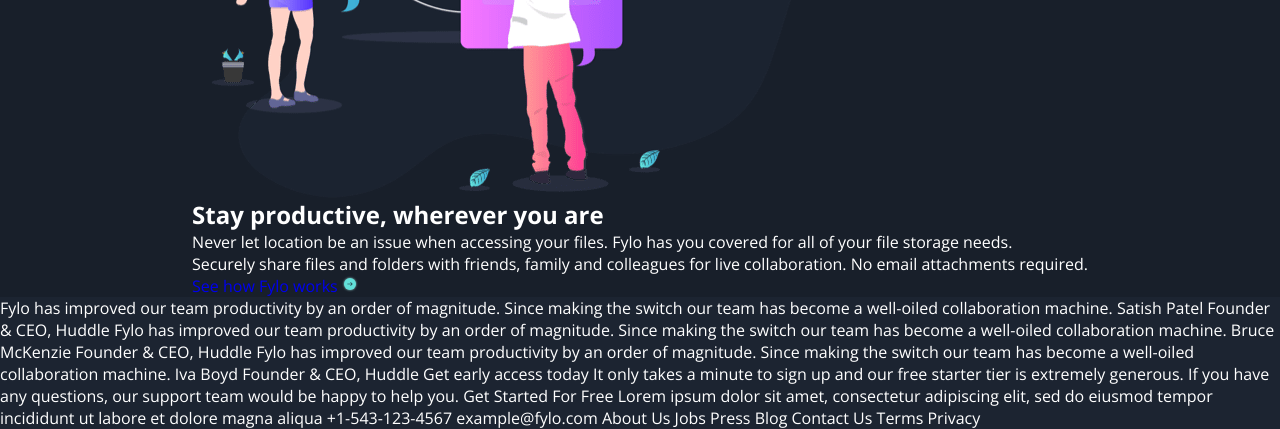
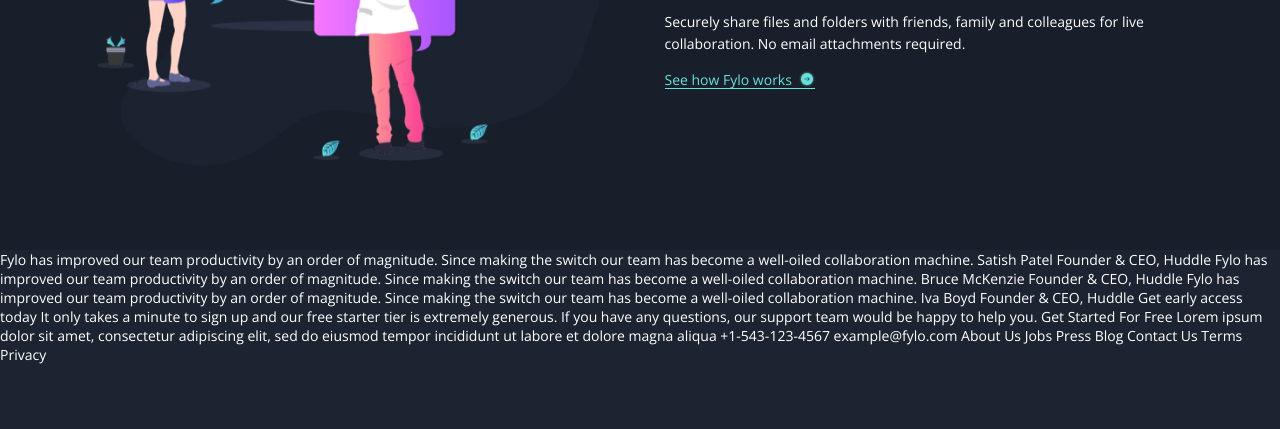
Before and after one commit to ValperDev/fylo-dark-theme-landing-page, a plain HTML site: page index.html in a window 1280 px wide. Shown: the part 796-1225 px from the top of the page. After the commit the page ends 1160 px from the top, so only its background shows below. Drawn offline with Linux system fonts and the light colour scheme.

Commit message:
style: add style for productivity section

```diff
--- a/style.css
+++ b/style.css
@@ -50,7 +50,13 @@ body {
     background-color: var(--dark-blue-email-bg);
     color: var(--white);
     font-family: "OpenSans", sans-serif;
+    font-size: 0.875rem;
     min-height: 100dvh;
+}
+
+h1,
+h2 {
+    font-family: "Raleway", sans-serif;
 }
 
 img {
@@ -95,3 +101,53 @@ ul {
 .features__icon {
     margin-inline: auto;
 }
+
+.productivity {
+    padding: 6em 2em;
+}
+
+.productivity__content {
+    align-items: center;
+    display: flex;
+    gap: 3.5em;
+    max-width: 70rem;
+}
+
+.productivity__image,
+.productivity__text {
+    flex-basis: 50%;
+}
+
+.productivity__text {
+    align-items: flex-start;
+    display: flex;
+    flex-direction: column;
+    gap: 1em;
+}
+
+.productivity__title {
+    font-size: 2.6rem;
+    letter-spacing: .02em;
+    line-height: 1.2;
+}
+
+.productivity__description {
+    line-height: 1.6;
+}
+
+.productivity__link {
+    align-items: center;
+    color: var(--cyan);
+    display: flex;
+    gap: .5em;
+    position: relative;
+}
+
+.productivity__link::after {
+    background-color: var(--cyan);
+    bottom: 0;
+    content: "";
+    height: 1px;
+    width: 100%;
+    position: absolute;
+}
```
